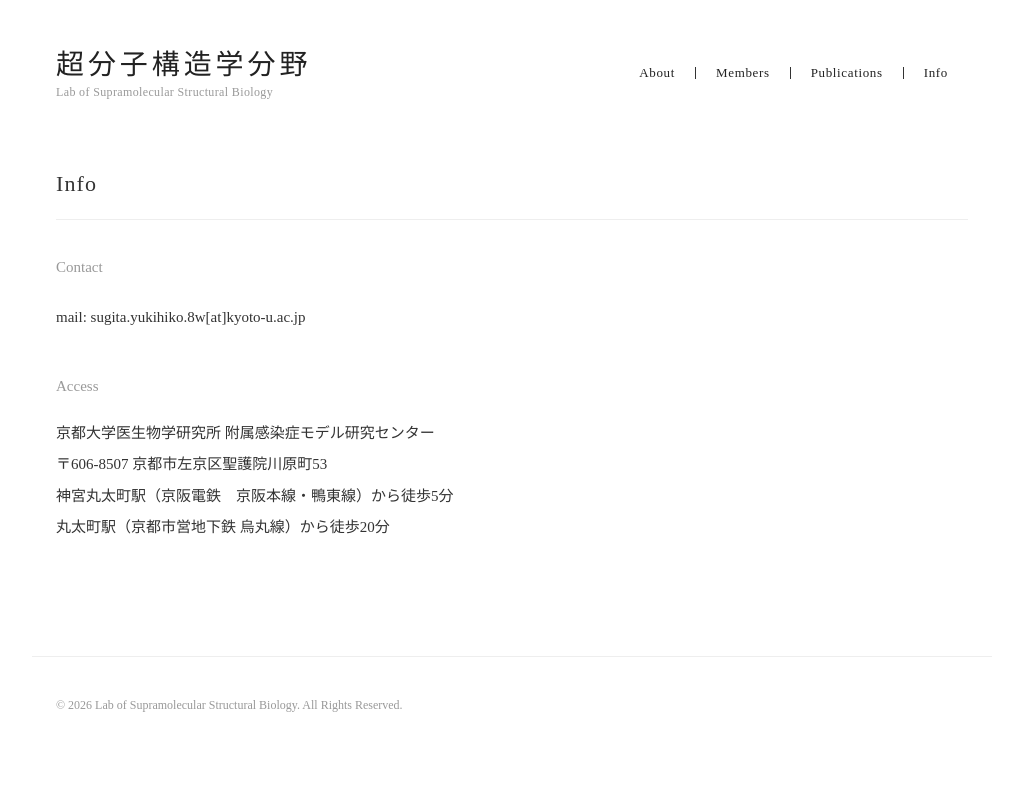
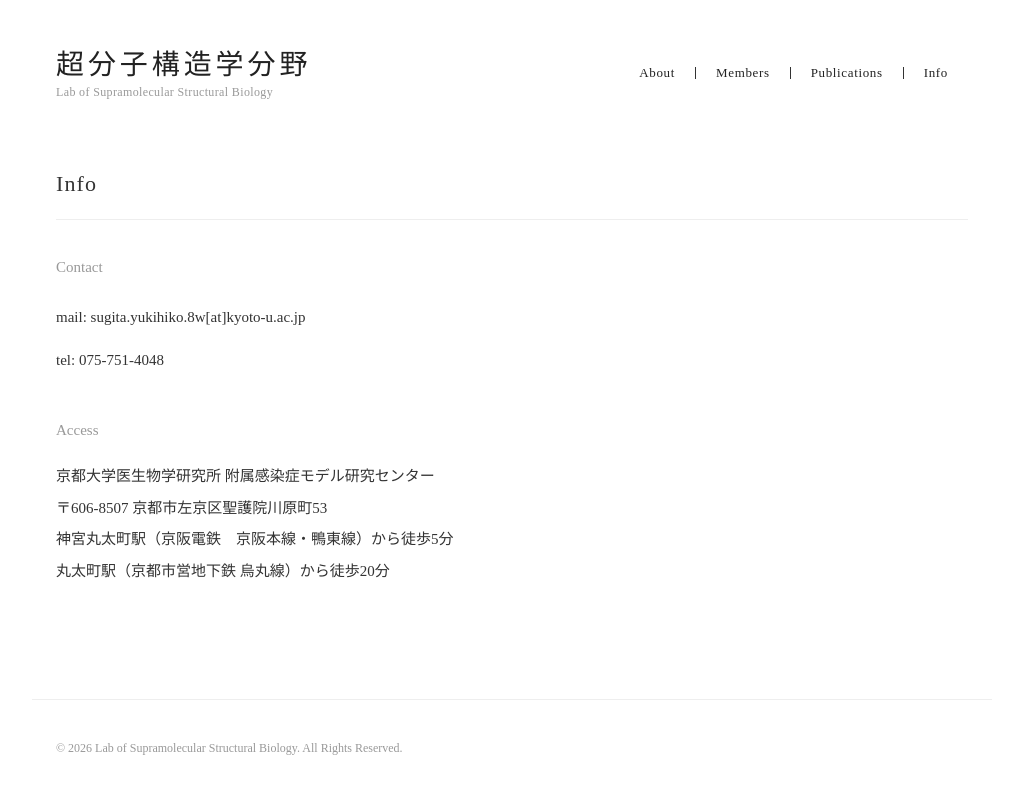
Before and after one commit to yukisugi/yukisugi.github.io, a Jekyll site: the page built from info/index.html, in a window 1280 px wide. Shown: the top 794 px of the page, without its empty margins (128-1151 px from the left). Built offline with Jekyll 4.4.1, drawn with Linux system fonts in a browser that asks for light colours.

Commit message:
Add phone number to Info page
Co-Authored-By: Claude Sonnet 5 <noreply@anthropic.com>

```diff
--- a/_config.yml
+++ b/_config.yml
@@ -6,6 +6,7 @@ title_en: "Lab of Supramolecular Structural Biology"
 affiliation: 京都大学医生物学研究所 附属感染症モデル研究センター
 affiliation_en: "Research Center for Infectious Diseases, Institute for Life and Medical Sciences, Kyoto University"
 email: sugita.yukihiko.8w@kyoto-u.ac.jp
+tel: "075-751-4048"
 address: "〒606-8507 京都市左京区聖護院川原町53"
 orcid: "0000-0001-6861-4840"
 google_scholar_id: "e7XLIPAAAAAJ"
--- a/info/index.html
+++ b/info/index.html
@@ -9,6 +9,7 @@ title: Info
   <h2>Contact</h2>
   <ul>
     <li>mail: {{ site.email | replace: "@", "[at]" }}</li>
+    <li>tel: {{ site.tel }}</li>
   </ul>
 </div>
 
```
